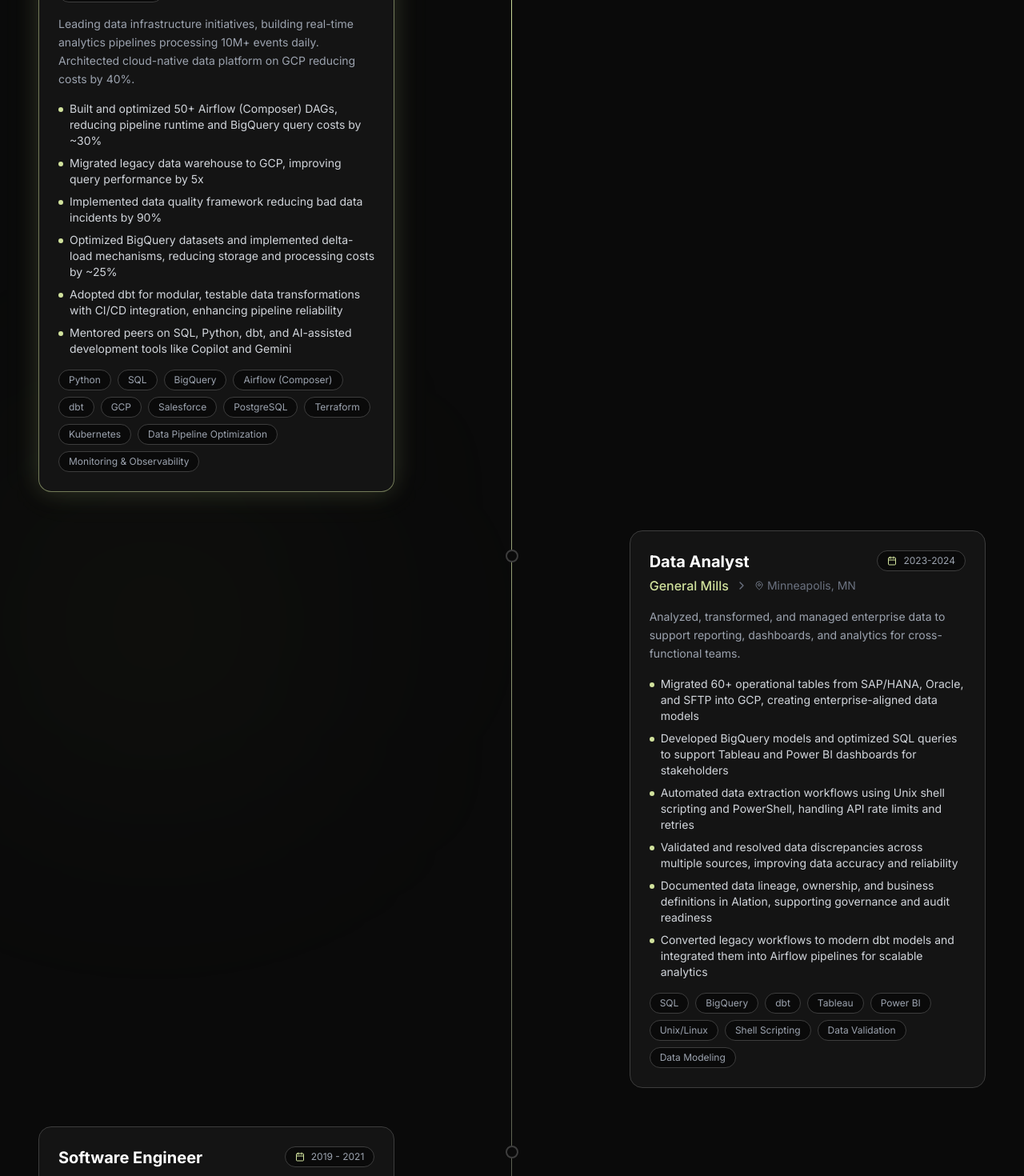
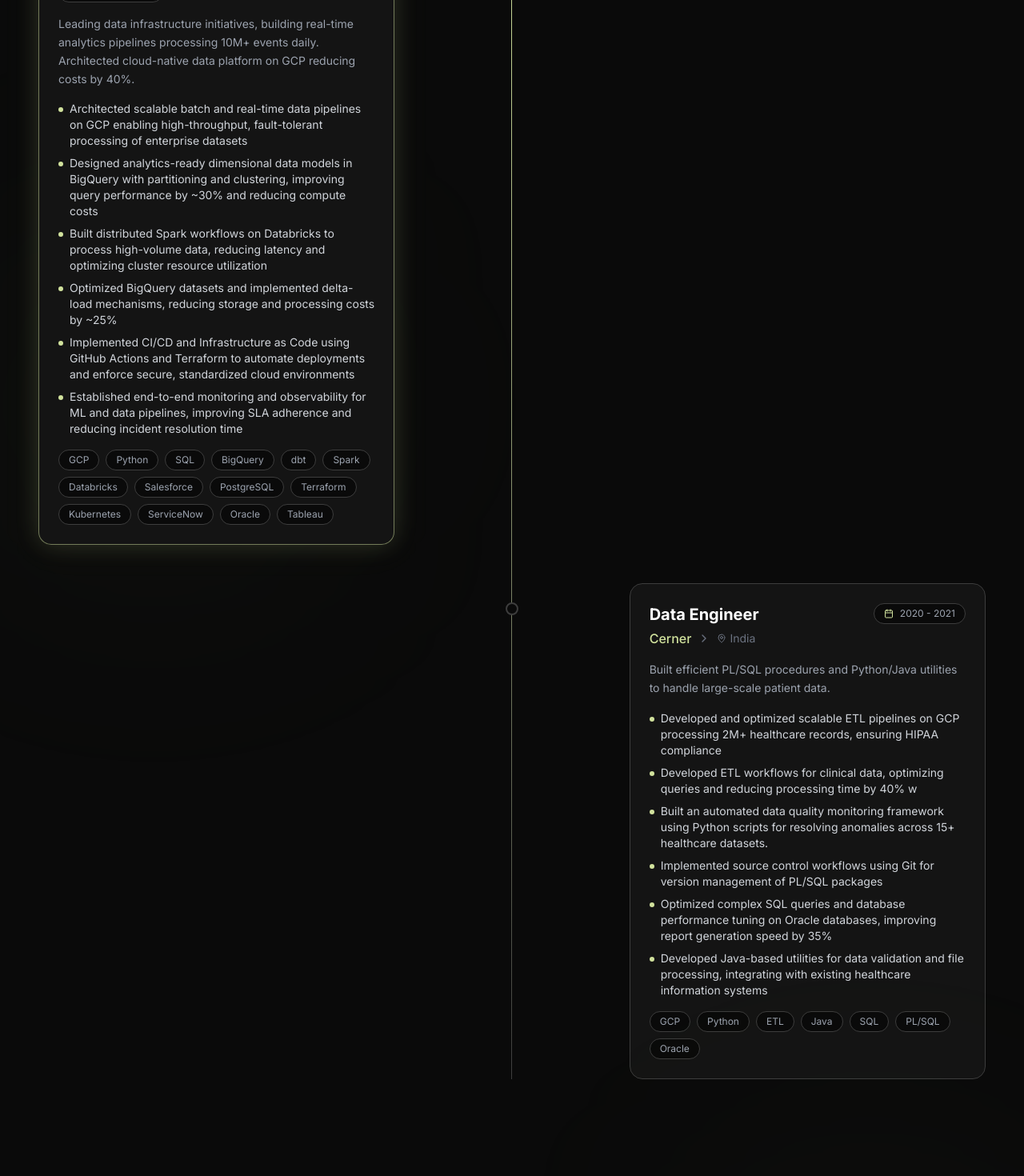
Before and after one commit to ssvsneha/ssvsneha.github.io, a React (Vite) app: page / in a window 1280 px wide. Shown: the part 2700-4170 px from the top of the page at 80% size. Built offline with nearby package versions, Linux system fonts and the light colour scheme.

Commit message:
update projects

```diff
--- a/src/sections/Experience.tsx
+++ b/src/sections/Experience.tsx
@@ -28,49 +28,33 @@
       role: 'Data Engineer',
       company: 'General Mills',
       location: 'Minneapolis, MN',
-      period: '2024 - Present',
+      period: '2023 - Present',
       description: 'Leading data infrastructure initiatives, building real-time analytics pipelines processing 10M+ events daily. Architected cloud-native data platform on GCP reducing costs by 40%.',
       achievements: [
-        'Built and optimized 50+ Airflow (Composer) DAGs, reducing pipeline runtime and BigQuery query costs by ~30%',
-        'Migrated legacy data warehouse to GCP, improving query performance by 5x',
-        'Implemented data quality framework reducing bad data incidents by 90%',
+        'Architected scalable batch and real-time data pipelines on GCP enabling high-throughput, fault-tolerant processing of enterprise datasets',
+        'Designed analytics-ready dimensional data models in BigQuery with partitioning and clustering, improving query performance by ~30% and reducing compute costs',
+        'Built distributed Spark workflows on Databricks to process high-volume data, reducing latency and optimizing cluster resource utilization',
         'Optimized BigQuery datasets and implemented delta-load mechanisms, reducing storage and processing costs by ~25%',
-        'Adopted dbt for modular, testable data transformations with CI/CD integration, enhancing pipeline reliability',
-        'Mentored peers on SQL, Python, dbt, and AI-assisted development tools like Copilot and Gemini',
+        'Implemented CI/CD and Infrastructure as Code using GitHub Actions and Terraform to automate deployments and enforce secure, standardized cloud environments',
+        'Established end-to-end monitoring and observability for ML and data pipelines, improving SLA adherence and reducing incident resolution time',
       ],
-      skills: ['Python', 'SQL', 'BigQuery', 'Airflow (Composer)', 'dbt', 'GCP', 'Salesforce', 'PostgreSQL', 'Terraform','Kubernetes', 'Data Pipeline Optimization', 'Monitoring & Observability'],
+      skills: ['GCP','Python', 'SQL', 'BigQuery', 'dbt', 'Spark', 'Databricks', 'Salesforce', 'PostgreSQL', 'Terraform','Kubernetes', 'ServiceNow', 'Oracle', 'Tableau'],
     },
     {
-      role: 'Data Analyst',
-      company: 'General Mills',
-      location: 'Minneapolis, MN',
-      period: '2023-2024',
-      description: 'Analyzed, transformed, and managed enterprise data to support reporting, dashboards, and analytics for cross-functional teams.',
-      achievements: [
-        'Migrated 60+ operational tables from SAP/HANA, Oracle, and SFTP into GCP, creating enterprise-aligned data models',
-        'Developed BigQuery models and optimized SQL queries to support Tableau and Power BI dashboards for stakeholders',
-        'Automated data extraction workflows using Unix shell scripting and PowerShell, handling API rate limits and retries',
-        'Validated and resolved data discrepancies across multiple sources, improving data accuracy and reliability',
-        'Documented data lineage, ownership, and business definitions in Alation, supporting governance and audit readiness',
-        'Converted legacy workflows to modern dbt models and integrated them into Airflow pipelines for scalable analytics',
-      ],
-      skills: ['SQL', 'BigQuery', 'dbt', 'Tableau', 'Power BI', 'Unix/Linux', 'Shell Scripting', 'Data Validation', 'Data Modeling'],
-    },
-    {
-      role: 'Software Engineer',
+      role: 'Data Engineer',
       company: 'Cerner',
       location: 'India',
-      period: '2019 - 2021',
+      period: '2020 - 2021',
       description: 'Built efficient PL/SQL procedures and Python/Java utilities to handle large-scale patient data.',
       achievements: [
-        'Developed and optimized ETL pipelines for patient record creation and management',
-        'Implemented PL/SQL procedures, triggers, and complex joins to improve data processing efficiency',
-        'Optimized database queries improving response time by 60%',
-        'Mentored junior developers and conducted code reviews',
-        'Automated repetitive code using Python and Java, reducing manual effort across projects',
-        'Created and maintained database schemas using DDL/DML scripts with proper access controls'
+        'Developed and optimized scalable ETL pipelines on GCP processing 2M+ healthcare records, ensuring HIPAA compliance',
+        'Developed ETL workflows for clinical data, optimizing queries and reducing processing time by 40% w',
+        'Built an automated data quality monitoring framework using Python scripts for resolving anomalies across 15+ healthcare datasets.',
+        'Implemented source control workflows using Git for version management of PL/SQL packages',
+        'Optimized complex SQL queries and database performance tuning on Oracle databases, improving report generation speed by 35%',
+        'Developed Java-based utilities for data validation and file processing, integrating with existing healthcare information systems'
       ],
-      skills: ['Java', 'SQL', 'PL/SQL', 'Oracle'],
+      skills: ['GCP', 'Python', 'ETL', 'Java', 'SQL', 'PL/SQL', 'Oracle'],
     },
   ];
 
--- a/src/sections/Projects.tsx
+++ b/src/sections/Projects.tsx
@@ -183,24 +183,6 @@
                       </span>
                     ))}
                   </div>
-
-                  {/* Links */}
-                  <div className="flex gap-3">
-                    <a
-                      href={project.links.demo}
-                      className="flex items-center gap-2 px-4 py-2 text-sm font-medium text-[#0a0a0a] bg-[#d1e29d] rounded-lg hover:bg-[#c5d78a] transition-colors"
-                    >
-                      Live Demo
-                      <ExternalLink className="w-4 h-4" />
-                    </a>
-                    <a
-                      href={project.links.github}
-                      className="flex items-center gap-2 px-4 py-2 text-sm font-medium text-white border border-[#3d3d3d] rounded-lg hover:border-[#d1e29d] hover:text-[#d1e29d] transition-colors"
-                    >
-                      <Github className="w-4 h-4" />
-                      Code
-                    </a>
-                  </div>
                 </div>
 
                 {/* Corner Accent */}
@@ -214,10 +196,12 @@
 
         {/* View All CTA */}
         <div className={`text-center mt-12 transition-all duration-1000 delay-500 ${isVisible ? 'opacity-100 translate-y-0' : 'opacity-0 translate-y-10'}`}>
-          <button className="inline-flex items-center gap-2 px-6 py-3 border border-[#3d3d3d] text-white rounded-lg hover:border-[#d1e29d] hover:bg-[#d1e29d]/5 transition-all duration-300 group">
-            View All Projects
-            <ArrowUpRight className="w-4 h-4 group-hover:translate-x-1 group-hover:-translate-y-1 transition-transform" />
-          </button>
+          <a href="https://github.com/snehassv">
+            <button className="inline-flex items-center gap-2 px-6 py-3 border border-[#3d3d3d] text-white rounded-lg hover:border-[#d1e29d] hover:bg-[#d1e29d]/5 transition-all duration-300 group">
+              View All Projects
+              <ArrowUpRight className="w-4 h-4 group-hover:translate-x-1 group-hover:-translate-y-1 transition-transform" />
+            </button>
+          </a>
         </div>
       </div>
     </section>
```
